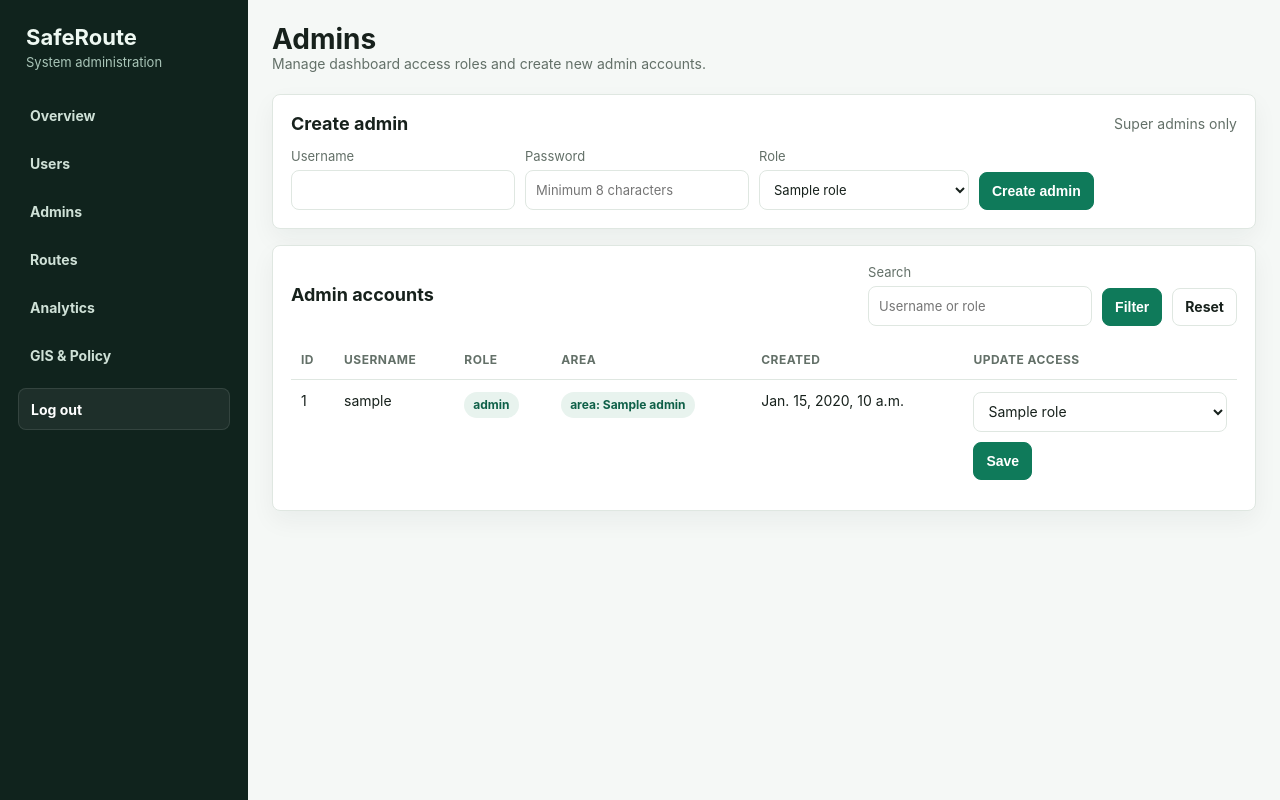
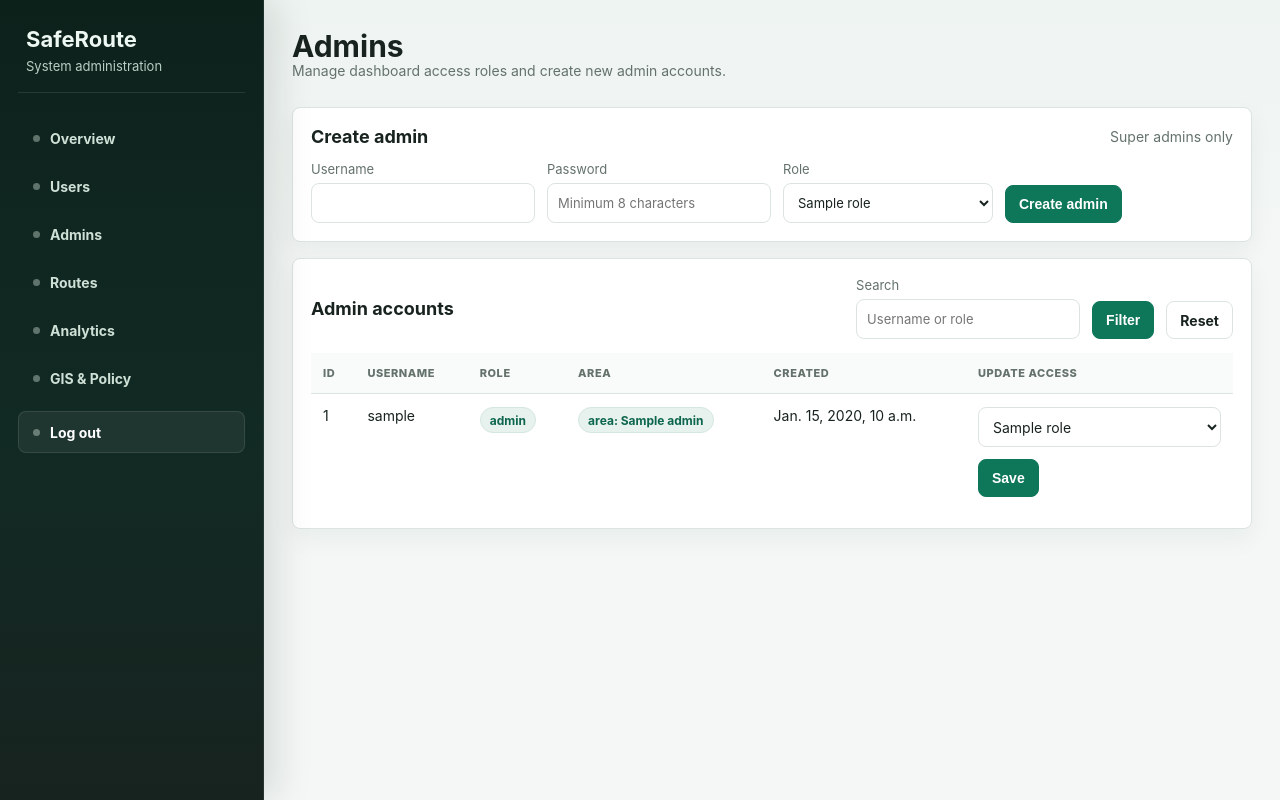
Before and after one commit to AmosStack/Saferoute, a Django app: template backend/api/templates/dashboard/admins.html in a window 1280 px wide. Run offline with Django 5.2, Linux system fonts and the light colour scheme; the template is opened without the code that fills it: most values are stand-ins (such as "Sample title", 1, 10 or a date in 2020).

Commit message:
Update base.html

```diff
--- a/backend/api/templates/dashboard/base.html
+++ b/backend/api/templates/dashboard/base.html
@@ -8,47 +8,62 @@
   <style>
     :root {
       color-scheme: light;
-      --ink: #17211c;
-      --muted: #637068;
-      --line: #dfe7e1;
-      --soft: #f5f8f6;
+      --ink: #18231f;
+      --muted: #64726b;
+      --line: #dbe4df;
+      --soft: #f4f7f6;
       --panel: #ffffff;
-      --accent: #0f7a5a;
-      --accent-2: #335c99;
+      --panel-2: #f9fbfa;
+      --accent: #0e7659;
+      --accent-2: #2f5f98;
+      --accent-3: #a25b10;
       --warn: #b45309;
       --danger: #b42318;
+      --shadow: 0 18px 46px rgba(20, 35, 30, 0.08);
+      --shadow-soft: 0 10px 24px rgba(20, 35, 30, 0.05);
     }
     * { box-sizing: border-box; }
     body {
       margin: 0;
       font-family: Inter, ui-sans-serif, system-ui, -apple-system, BlinkMacSystemFont, "Segoe UI", sans-serif;
       color: var(--ink);
-      background: var(--soft);
+      background:
+        linear-gradient(180deg, #eef4f1 0, var(--soft) 280px),
+        var(--soft);
     }
     a { color: inherit; text-decoration: none; }
-    .shell { min-height: 100vh; display: grid; grid-template-columns: 248px minmax(0, 1fr); }
+    .shell { min-height: 100vh; display: grid; grid-template-columns: 264px minmax(0, 1fr); }
     .sidebar {
       position: sticky;
       top: 0;
       height: 100vh;
       overflow-y: auto;
-      background: #10231d;
+      background:
+        linear-gradient(180deg, #0d211b 0%, #122a24 55%, #17231f 100%);
       color: #eef8f2;
-      padding: 24px 18px;
+      padding: 26px 18px;
       display: flex;
       flex-direction: column;
       gap: 24px;
+      border-right: 1px solid rgba(255, 255, 255, 0.08);
+      box-shadow: 12px 0 36px rgba(9, 22, 18, 0.12);
     }
-    .brand { display: flex; flex-direction: column; gap: 4px; padding: 0 8px; }
+    .brand {
+      display: flex;
+      flex-direction: column;
+      gap: 6px;
+      padding: 0 8px 18px;
+      border-bottom: 1px solid rgba(255, 255, 255, 0.1);
+    }
     .brand strong { font-size: 22px; letter-spacing: 0; }
-    .brand span { color: #a9c5b8; font-size: 13px; }
+    .brand span { color: #b6cfc4; font-size: 13px; }
     .role-badge {
       display: inline-flex;
       align-items: center;
       width: fit-content;
       padding: 5px 10px;
       border-radius: 999px;
-      background: rgba(255, 255, 255, 0.08);
+      background: rgba(255, 255, 255, 0.1);
       color: #d7ebe2;
       font-size: 12px;
       font-weight: 700;
@@ -61,13 +76,29 @@
       align-items: center;
       gap: 10px;
       min-height: 42px;
-      padding: 10px 12px;
+      padding: 10px 12px 10px 14px;
       border-radius: 8px;
       color: #cfe1d7;
       font-weight: 650;
       font-size: 14px;
+      border: 1px solid transparent;
+      position: relative;
+      transition: background .16s ease, color .16s ease, border-color .16s ease;
     }
-    .nav a.active, .nav a:hover { background: #1f3b31; color: #fff; }
+    .nav a::before {
+      content: "";
+      width: 7px;
+      height: 7px;
+      border-radius: 50%;
+      background: rgba(207, 225, 215, 0.42);
+      flex: 0 0 auto;
+    }
+    .nav a.active, .nav a:hover {
+      background: rgba(255, 255, 255, 0.1);
+      color: #fff;
+      border-color: rgba(255, 255, 255, 0.1);
+    }
+    .nav a.active::before { background: #63d0a9; box-shadow: 0 0 0 4px rgba(99, 208, 169, 0.14); }
     .nav a.logout {
       margin-top: 6px;
       background: rgba(255, 255, 255, 0.06);
@@ -75,23 +106,23 @@
       color: #fff;
     }
     .nav a.logout:hover { background: rgba(255, 255, 255, 0.12); }
-    .main { padding: 24px; min-width: 0; }
+    .main { padding: 28px; min-width: 0; }
     .auth-page {
       min-height: 100vh;
       display: grid;
       place-items: center;
       padding: 24px;
       background:
-        radial-gradient(circle at top left, rgba(15, 122, 90, 0.13), transparent 34%),
-        linear-gradient(135deg, #eef6f2 0%, #f7faf8 52%, #edf3f8 100%);
+        linear-gradient(135deg, rgba(14, 118, 89, 0.16), transparent 34%),
+        linear-gradient(145deg, #eef5f2 0%, #f9fbfa 54%, #edf3f8 100%);
     }
     .auth-card {
       width: min(100%, 420px);
       background: rgba(255, 255, 255, 0.94);
-      border: 1px solid rgba(223, 231, 225, 0.9);
+      border: 1px solid rgba(219, 228, 223, 0.9);
       border-radius: 8px;
       padding: 28px;
-      box-shadow: 0 20px 48px rgba(25, 44, 35, 0.13);
+      box-shadow: 0 24px 60px rgba(25, 44, 35, 0.14);
     }
     .auth-brand { display: grid; gap: 5px; margin-bottom: 24px; }
     .auth-brand strong { font-size: 24px; letter-spacing: 0; }
@@ -104,9 +135,10 @@
       justify-content: space-between;
       align-items: center;
       gap: 16px;
-      margin-bottom: 22px;
+      margin-bottom: 24px;
+      padding: 2px 0 4px;
     }
-    h1 { margin: 0; font-size: 28px; line-height: 1.1; letter-spacing: 0; }
+    h1 { margin: 0; font-size: 30px; line-height: 1.08; letter-spacing: 0; }
     .subtle { color: var(--muted); font-size: 14px; }
     .grid { display: grid; gap: 16px; }
     .metrics { grid-template-columns: repeat(4, minmax(0, 1fr)); }
@@ -116,18 +148,64 @@
       border: 1px solid var(--line);
       border-radius: 8px;
       padding: 18px;
-      box-shadow: 0 10px 24px rgba(25, 44, 35, 0.05);
+      box-shadow: var(--shadow-soft);
     }
-    .metric span { display: block; color: var(--muted); font-size: 13px; margin-bottom: 8px; }
-    .metric strong { font-size: 28px; letter-spacing: 0; }
+    .metric {
+      position: relative;
+      overflow: hidden;
+      min-height: 118px;
+      display: grid;
+      align-content: space-between;
+    }
+    .metric::after {
+      content: "";
+      position: absolute;
+      right: 16px;
+      top: 16px;
+      width: 34px;
+      height: 34px;
+      border-radius: 8px;
+      background: linear-gradient(135deg, rgba(14, 118, 89, 0.13), rgba(47, 95, 152, 0.16));
+      border: 1px solid rgba(14, 118, 89, 0.08);
+    }
+    .metric span {
+      display: block;
+      color: var(--muted);
+      font-size: 12px;
+      margin-bottom: 8px;
+      text-transform: uppercase;
+      letter-spacing: .04em;
+      font-weight: 750;
+    }
+    .metric strong { font-size: 30px; letter-spacing: 0; }
     .section-title { display: flex; justify-content: space-between; align-items: center; margin-bottom: 14px; gap: 12px; }
     .section-title h2 { margin: 0; font-size: 18px; }
     .table-wrap { width: 100%; overflow-x: auto; }
     table { width: 100%; border-collapse: collapse; font-size: 14px; }
-    th, td { padding: 12px 10px; border-bottom: 1px solid var(--line); text-align: left; vertical-align: top; }
-    th { color: var(--muted); font-size: 12px; text-transform: uppercase; letter-spacing: .04em; }
+    th, td { padding: 13px 12px; border-bottom: 1px solid var(--line); text-align: left; vertical-align: top; }
+    th {
+      color: var(--muted);
+      font-size: 11px;
+      text-transform: uppercase;
+      letter-spacing: .05em;
+      background: var(--panel-2);
+      font-weight: 800;
+    }
+    tbody tr { transition: background .15s ease; }
+    tbody tr:hover { background: #f8fbfa; }
     tr:last-child td { border-bottom: 0; }
-    .pill { display: inline-flex; align-items: center; min-height: 26px; padding: 4px 9px; border-radius: 999px; background: #e8f3ee; color: #0f6048; font-weight: 700; font-size: 12px; }
+    .pill {
+      display: inline-flex;
+      align-items: center;
+      min-height: 26px;
+      padding: 4px 9px;
+      border-radius: 999px;
+      background: #e7f2ee;
+      color: #0d654d;
+      border: 1px solid #d5e7df;
+      font-weight: 750;
+      font-size: 12px;
+    }
     .button, button {
       display: inline-flex;
       align-items: center;
@@ -135,7 +213,7 @@
       min-height: 38px;
       border: 1px solid var(--line);
       border-radius: 8px;
-      padding: 8px 12px;
+      padding: 8px 13px;
       background: #fff;
       color: var(--ink);
       font-weight: 750;
@@ -146,7 +224,7 @@
     .button.danger, button.danger { color: var(--danger); }
     .button:hover, button:hover { border-color: #b8c8bf; box-shadow: 0 2px 8px rgba(25, 44, 35, 0.08); }
     .button.primary:hover, button.primary:hover { background: #0c694d; border-color: #0c694d; }
-    .filters, .form-grid { display: flex; flex-wrap: wrap; gap: 10px; align-items: end; }
+    .filters, .form-grid { display: flex; flex-wrap: wrap; gap: 12px; align-items: end; }
     input, select {
       width: 100%;
       min-height: 40px;
@@ -162,17 +240,17 @@
       outline: 3px solid rgba(15, 122, 90, 0.16);
       border-color: var(--accent);
     }
-    .notice { padding: 12px 14px; border-radius: 8px; margin-bottom: 16px; font-weight: 650; }
-    .notice.ok { background: #e8f3ee; color: #0f6048; }
-    .notice.error { background: #fff1f0; color: var(--danger); }
-    .error { padding: 12px 14px; border-radius: 8px; background: #fff1f0; color: var(--danger); font-weight: 700; }
+    .notice { padding: 12px 14px; border-radius: 8px; margin-bottom: 16px; font-weight: 650; border: 1px solid transparent; }
+    .notice.ok { background: #e8f3ee; color: #0f6048; border-color: #cce4d9; }
+    .notice.error { background: #fff1f0; color: var(--danger); border-color: #ffd6d2; }
+    .error { padding: 12px 14px; border-radius: 8px; background: #fff1f0; color: var(--danger); font-weight: 700; border: 1px solid #ffd6d2; }
     .auth-card .error { margin-bottom: 14px; }
     .bar-row { display: grid; gap: 8px; margin: 12px 0; }
     .bar-meta { display: flex; justify-content: space-between; gap: 12px; color: var(--muted); font-size: 13px; }
-    .bar-track { height: 10px; background: #e8eeea; border-radius: 999px; overflow: hidden; }
+    .bar-track { height: 10px; background: #e8eeea; border-radius: 999px; overflow: hidden; box-shadow: inset 0 1px 2px rgba(20, 35, 30, 0.08); }
     .bar-fill { height: 100%; min-width: 3px; background: linear-gradient(90deg, var(--accent), var(--accent-2)); }
     .detail-list { display: grid; grid-template-columns: repeat(2, minmax(0, 1fr)); gap: 12px; }
-    .detail-list div { padding: 12px; border: 1px solid var(--line); border-radius: 8px; background: #fbfdfc; }
+    .detail-list div { padding: 12px; border: 1px solid var(--line); border-radius: 8px; background: var(--panel-2); }
     .detail-list span { display: block; color: var(--muted); font-size: 12px; margin-bottom: 5px; }
     .map-shell { display: grid; gap: 12px; }
     .map-canvas {
@@ -182,6 +260,7 @@
       border: 1px solid var(--line);
       overflow: hidden;
       background: #eef4ef;
+      box-shadow: inset 0 0 0 1px rgba(255, 255, 255, 0.7);
     }
     .map-legend {
       display: flex;
@@ -198,6 +277,7 @@
       border: 1px solid var(--line);
       border-radius: 999px;
       background: #fff;
+      font-weight: 650;
     }
     .dot {
       width: 10px;
```
